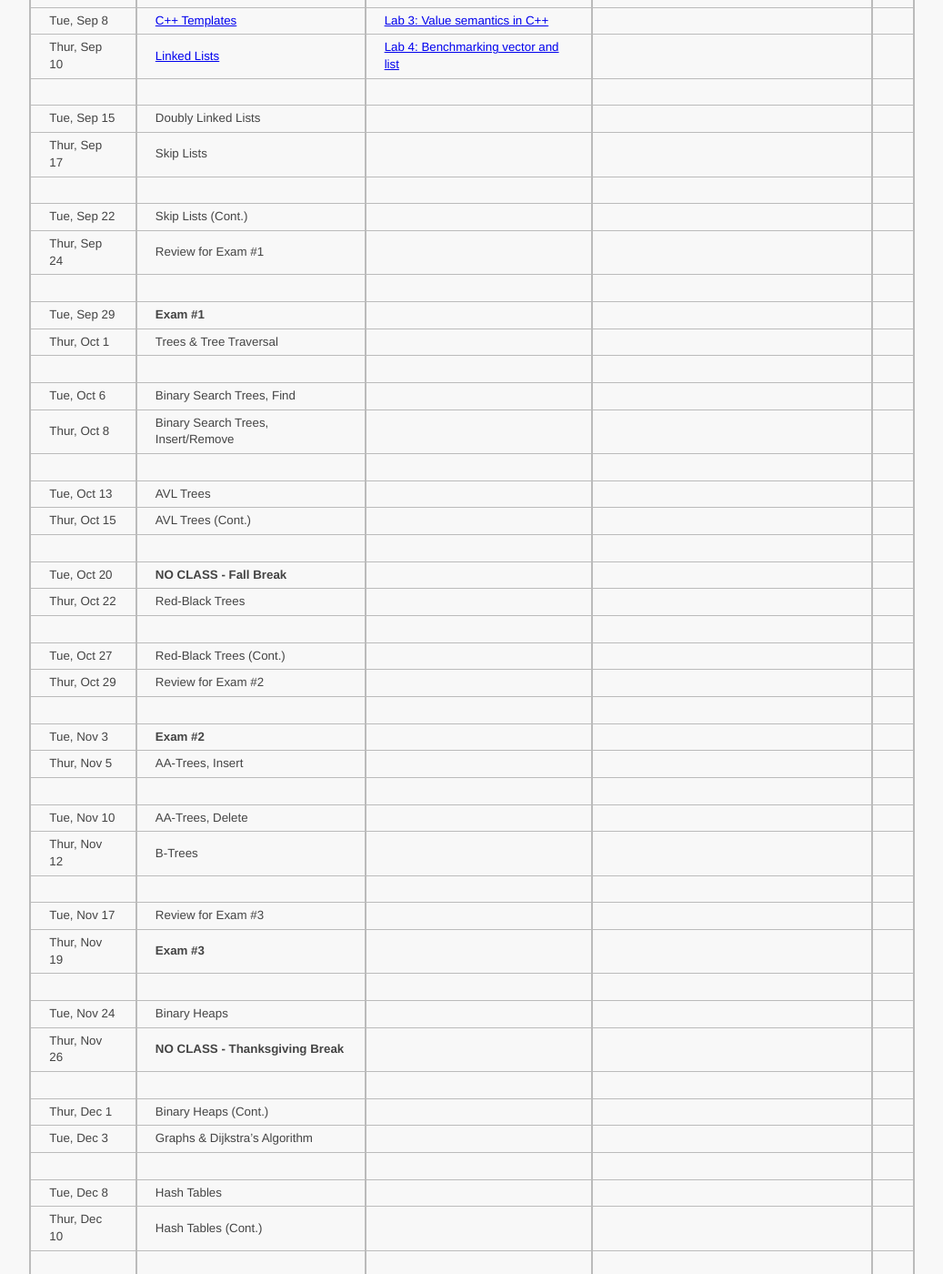
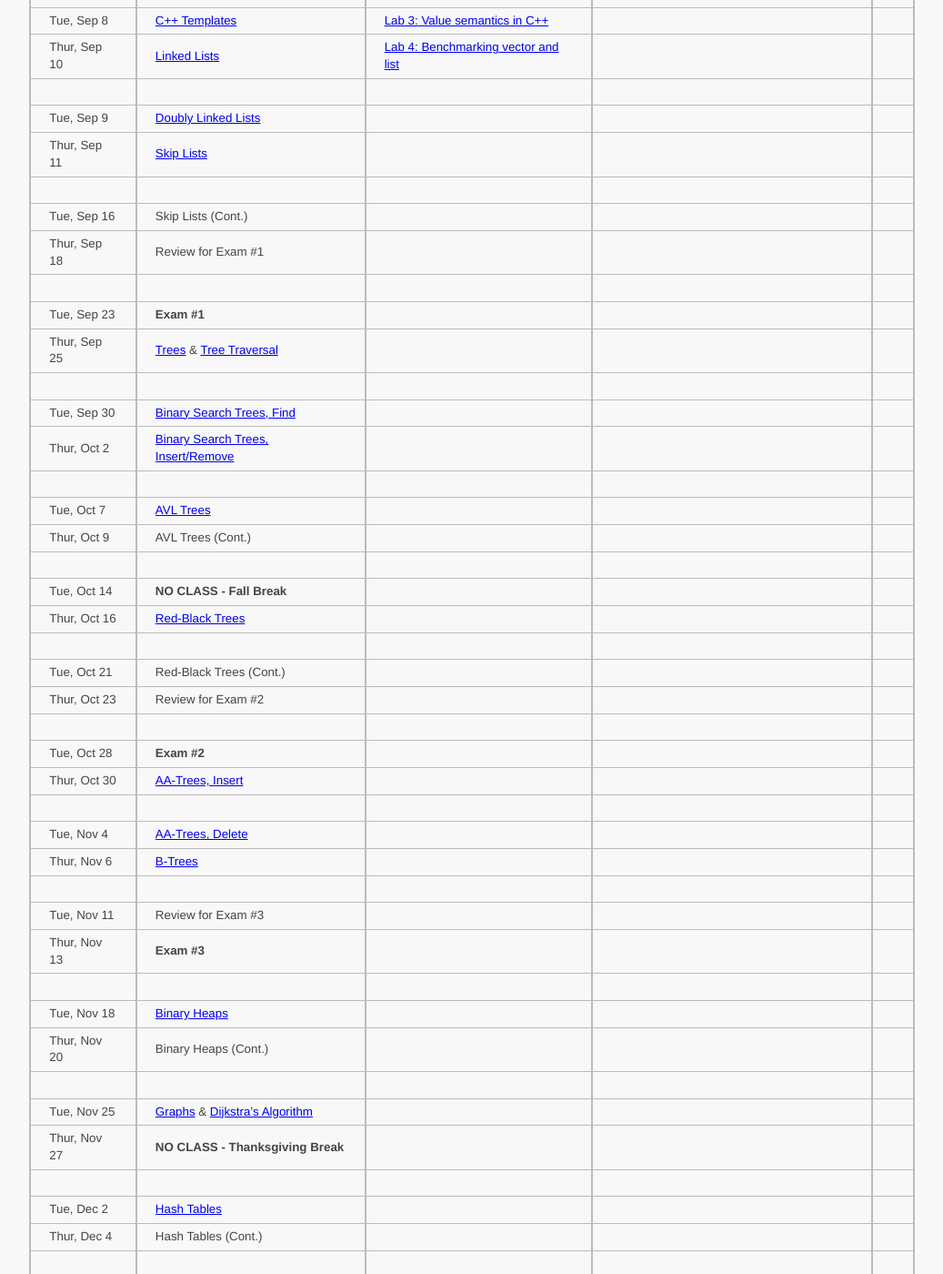
Before and after one commit to ycpcs/cs350-fall2015, a Jekyll site: the page built from schedule.md, in a window 1280 px wide and 1400 px high, scrolled down 271 px. Shown: the whole window at 91% size, without its empty margins (121-1158 px from the left). Built offline with Jekyll 4.4.1, drawn with Linux system fonts in a browser that asks for light colours; Markdown is read by kramdown in place of the engine named in the settings; some of the changed text lies outside the part shown.

Commit message:
updated schedule again

```diff
--- a/schedule.md
+++ b/schedule.md
@@ -17,48 +17,46 @@ Additional content will be added as it becomes available throughout the semester
 >| Tue, Sep 8     |  [C++ Templates](lectures/C++_templates.html)     |  [Lab 3: Value semantics in C++](labs/lab03.html)  |  |  <!-- Lab03: Value semantics in C++ -->
 >| Thur, Sep 10   |  [Linked Lists](lectures/LinkedList_lecture.pdf)  |  [Lab 4: Benchmarking vector and list](labs/lab04.html)  |  |  <!-- Lab04: Benchmarking vector and list -->
 >||||
->| Tue, Sep 15   |  Doubly Linked Lists   |   |   |
->| Thur, Sep 17  |  Skip Lists   |   |   |
+>| Tue, Sep 9     |  [Doubly Linked Lists](lectures/DoublyLinkedList_lecture.pdf)   |   |   |  <!-- Lab05: Linked list implementation, Assign02: Doubly Linked List -->
+>| Thur, Sep 11   |  [Skip Lists](lectures/Skip_Lists.pdf)                          |   |   |  <!-- SkipList Find Activity -->
 >||||
->| Tue, Sep 22   |  Skip Lists (Cont.)   |   |   |
->| Thur, Sep 24  |  Review for Exam #1   |   |   |
+>| Tue, Sep 16    |  Skip Lists (Cont.)                                             |   |   | <!-- SkipList Insert Activity, Assign03: Skip List (Due Sep 22)-->
+>| Thur, Sep 18   |  Review for Exam #1                                             |   |   |
 >||||
->| Tue, Sep 29   |  **Exam #1**   |   |   |
->| Thur, Oct 1   |  Trees & Tree Traversal   |   |   |
+>| Tue, Sep 23    |  **Exam #1**                                                    |   |   |
+>| Thur, Sep 25   |  [Trees](lectures/Trees_lecture.pdf) & [Tree Traversal](lectures/Tree_Traversal_lecture.pdf)   |   |   |  <!--Lab06: Binary tree traversal algorithms, Assign04: Random Art (Due Oct 6)-->
 >||||
->| Tue, Oct 6    |  Binary Search Trees, Find   |   |   |
->| Thur, Oct 8   |  Binary Search Trees, Insert/Remove   |   |   |
+>| Tue, Sep 30    |  [Binary Search Trees, Find](lectures/Binary_Search_Trees.pdf)  |   |   |  <!-- Lab07: Binary search trees, Assign05: BST (Due Oct XX) -->
+>| Thur, Oct 2    |  [Binary Search Trees, Insert/Remove](lectures/Binary_Search_Trees.pdf)  |   |   |
 >||||
->| Tue, Oct 13   |  AVL Trees   |   |   |
->| Thur, Oct 15  |  AVL Trees (Cont.)   |   |   |
+>| Tue, Oct 7     |  [AVL Trees](lectures/AVL_Trees.pdf)   |   |   |  <!-- AVL Insert Activity -->
+>| Thur, Oct 9    |  AVL Trees (Cont.)   |   |   |  <!-- AVL Remove Activity -->
 >||||
->| Tue, Oct 20   |  **NO CLASS - Fall Break**   |   |   |
->| Thur, Oct 22  |  Red-Black Trees   |   |   |
+>| Tue, Oct 14    |  **NO CLASS - Fall Break**   |   |   |
+>| Thur, Oct 16   |  [Red-Black Trees](lectures/Red-Black_Trees.pdf)   |   |   |  <!-- RB Insert Activity #1 -->
 >||||
->| Tue, Oct 27   |  Red-Black Trees (Cont.)   |   |   |
->| Thur, Oct 29  |  Review for Exam #2   |   |   |
+>| Tue, Oct 21    |  Red-Black Trees (Cont.)   |   |   |  <!-- RB Insert Activity #2 -->
+>| Thur, Oct 23   |  Review for Exam #2        |   |   |
 >||||
->| Tue, Nov 3    |  **Exam #2**   |   |   |
->| Thur, Nov 5   |  AA-Trees, Insert   |   |   |
+>| Tue, Oct 28    |  **Exam #2**               |   |   |
+>| Thur, Oct 30   |  [AA-Trees, Insert](lectures/AA-tree_lecture.pdf)   |   |   |  <!-- AA Insert Activity, Assign06: AA Tree (Due Nov 10) -->
 >||||
->| Tue, Nov 10   |  AA-Trees, Delete   |   |   |
->| Thur, Nov 12  |  B-Trees   |   |   |
+>| Tue, Nov 4     |  [AA-Trees, Delete](lectures/AA-tree_lecture.pdf)   |   |   |  <!-- AA Delete Activity -->
+>| Thur, Nov 6    |  [B-Trees](lectures/B-Trees.pdf)                    |   |   |  <!-- B-Trees Activity -->
 >||||
->| Tue, Nov 17   |  Review for Exam #3   |   |   |
->| Thur, Nov 19  |  **Exam #3**    |   |   |
+>| Tue, Nov 11    |  Review for Exam #3   |   |   |
+>| Thur, Nov 13   |  **Exam #3**          |   |   |
 >||||
->| Tue, Nov 24   |  Binary Heaps   |   |   |
->| Thur, Nov 26  |  **NO CLASS - Thanksgiving Break**   |   |   |
+>| Tue, Nov 18    |  [Binary Heaps](lectures/Heaps.pdf)   |   |   |  <!-- Binary Heap Activity, Assign07: Binary Heap (Due Nov 26)-->
+>| Thur, Nov 20   |  Binary Heaps (Cont.)                 |   |   |
 >||||
->| Thur, Dec 1   |  Binary Heaps (Cont.) |   |   |
->| Tue, Dec 3    |  Graphs & Dijkstra's Algorithm   |   |   |
+>| Tue, Nov 25    |  [Graphs](lectures/Graphs.pdf) & [Dijkstra's Algorithm](lectures/Dijkstras_Algorithm.pdf)   |   |   |
+>| Thur, Nov 27   |  **NO CLASS - Thanksgiving Break**                                                          |   |   |
 >||||
->| Tue, Dec 8    |  Hash Tables          |   |   |
->| Thur, Dec 10  |  Hash Tables (Cont.)  |   |   |
+>| Tue, Dec 2     |  [Hash Tables](lectures/Hash_Tables.pdf)   |   |   |  <!-- Hash Tables Activity, Assign08: Hash Table (Due Dec 8)-->
+>| Thur, Dec 4    |  Hash Tables (Cont.)                       |   |   |
 >||||
->| Tue, Dec 15   |  **Final Exam**       |   |   |
-
-
+>| Tue, Dec 9     |  **Final Exam**                            |   |   |
 
 <!-- vim:set wrap: ­-->
 <!-- vim:set linebreak: -->
```
Also changed, not shown: lectures/C++_templates.md (+1 -1 lines).
